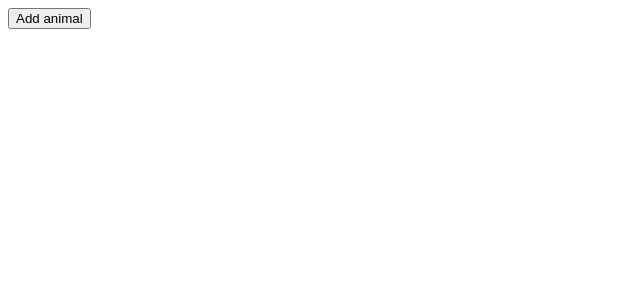
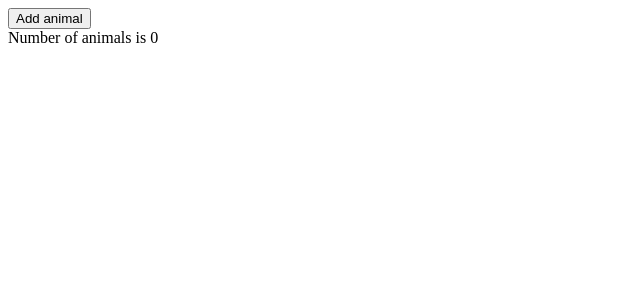
Before and after one commit to Rahulsaraf1578/animals, a React (Create React App) app: page / in a window 1280 px wide. Shown: the top 300 px of the page, without its empty margins (0-640 px from the left). Built offline with nearby package versions, Linux system fonts and the light colour scheme.

Commit message:
Introducing useState hook

```diff
--- a/src/App.js
+++ b/src/App.js
@@ -1,13 +1,18 @@
+import { useState } from "react";
+
 function App() {
-
+  const [count,setCount] = useState(0);
 
   const handleClick = () =>{
-    console.log("Add animal was clicked")
+    setCount(count+1)
   }
 
   return (
     <div>
       <button onClick={handleClick} >Add animal</button>
+      <div>
+        Number of animals is {count}
+      </div>
     </div>
   );
 }
```
